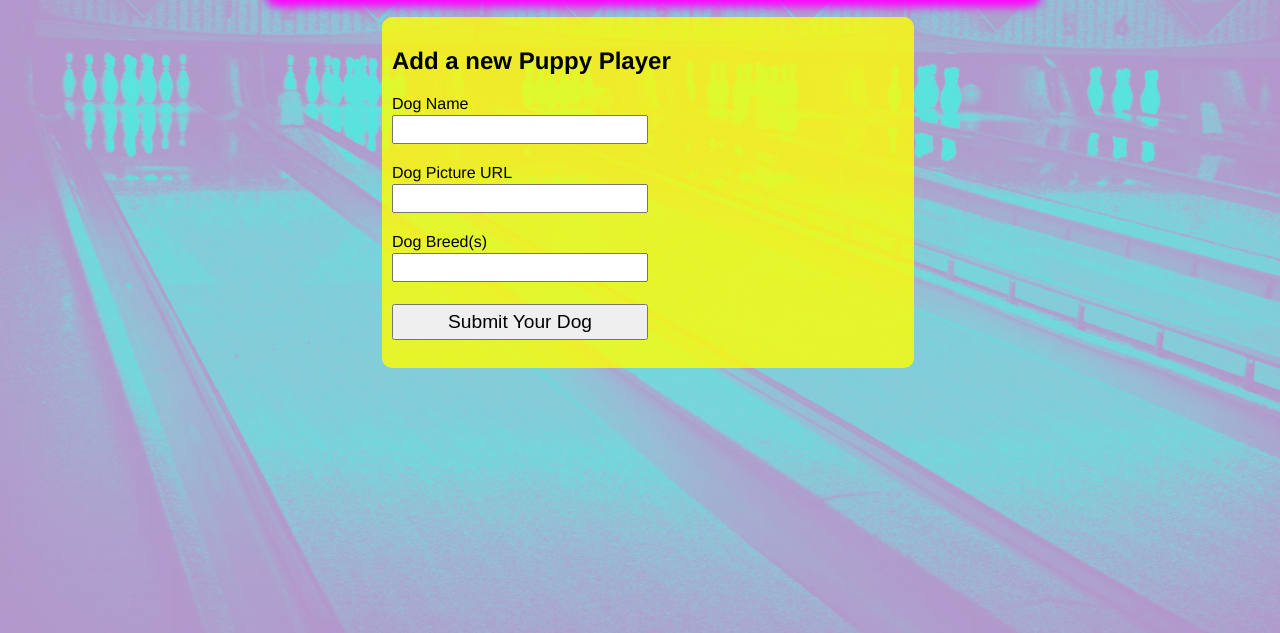
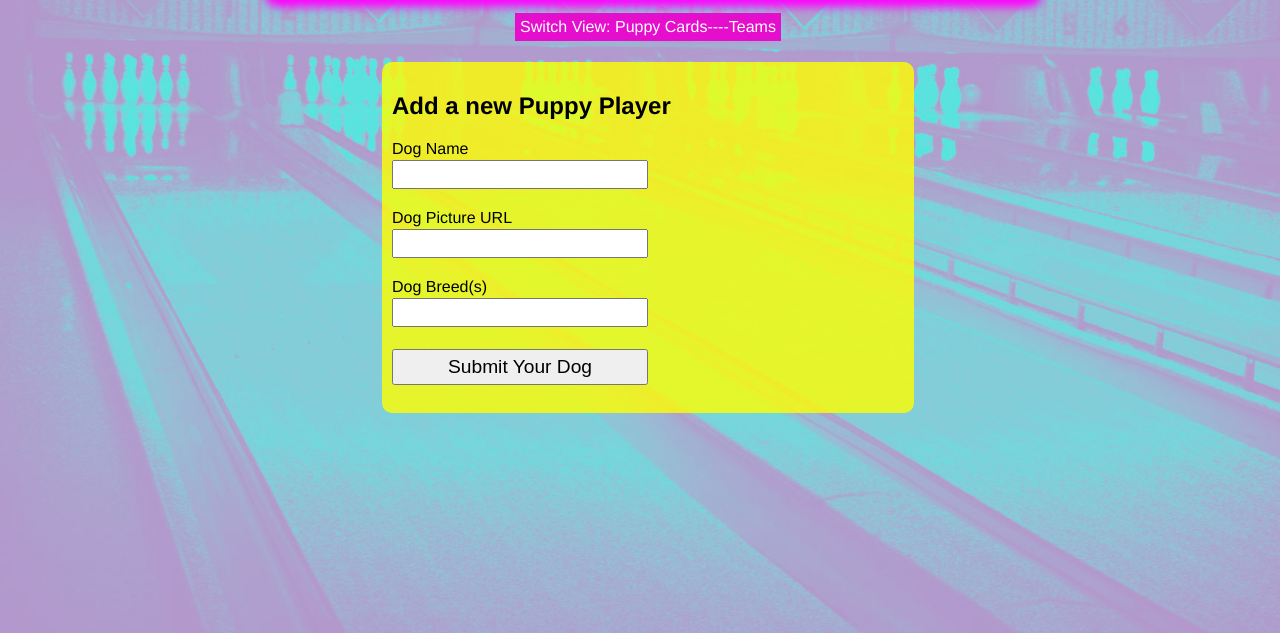
Before and after one commit to ngolebiewski/Unit2.PuppyBowl, a plain HTML site: page index.html in a window 1280 px wide. Shown: the part 183-816 px from the top of the page. Drawn offline with Linux system fonts and the light colour scheme; no server answers.

Commit message:
Add design image to readme file and very first start at team view

```diff
--- a/index.html
+++ b/index.html
@@ -10,6 +10,7 @@
 
 <body class="bg">
   <header><img src="./images/puppy_bowl_header.png" alt="Puppy Bowl"></header>
+  <p id="team">Switch View: Puppy Cards----Teams</p>
   <main></main>
 </body>
 </html>
--- a/index.js
+++ b/index.js
@@ -162,7 +162,6 @@ postNewDog = async (theName, theImage, theBreed) => {
   }
   refreshCards();
 }
-///IMPORTANT!!///
 
 
 
--- a/style.css
+++ b/style.css
@@ -11,10 +11,16 @@
   background-size: cover;
 }
 
+#team{
+  color: white;
+  background-color: rgb(229, 14, 204);
+  padding: 5px;
+
+}
 #navigation {
   background-color: rgba(255,255,0,.8);
   padding: 10px;
-  margin: 20px;
+  margin: 5px;
   border-radius: 10px;
   display: flex;
   flex-direction: column;
```
Also changed, not shown: 1 other file.
